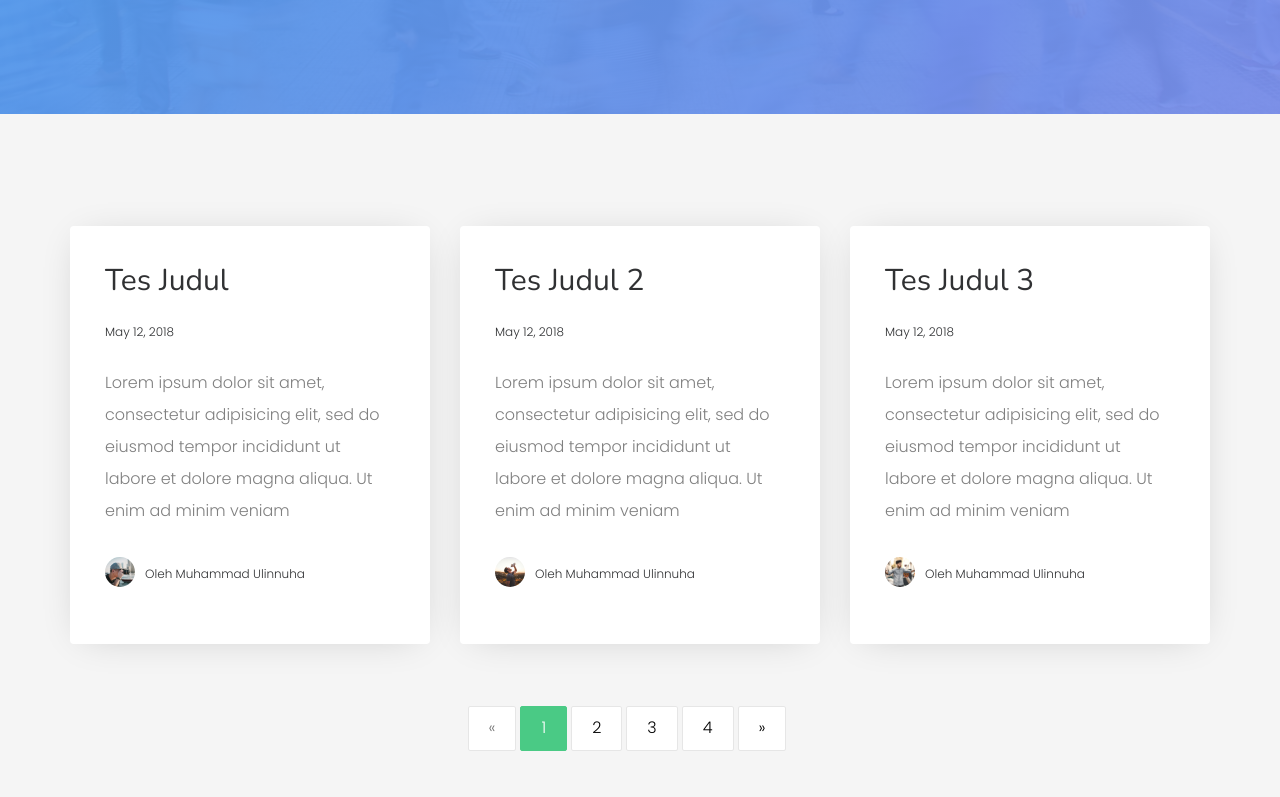
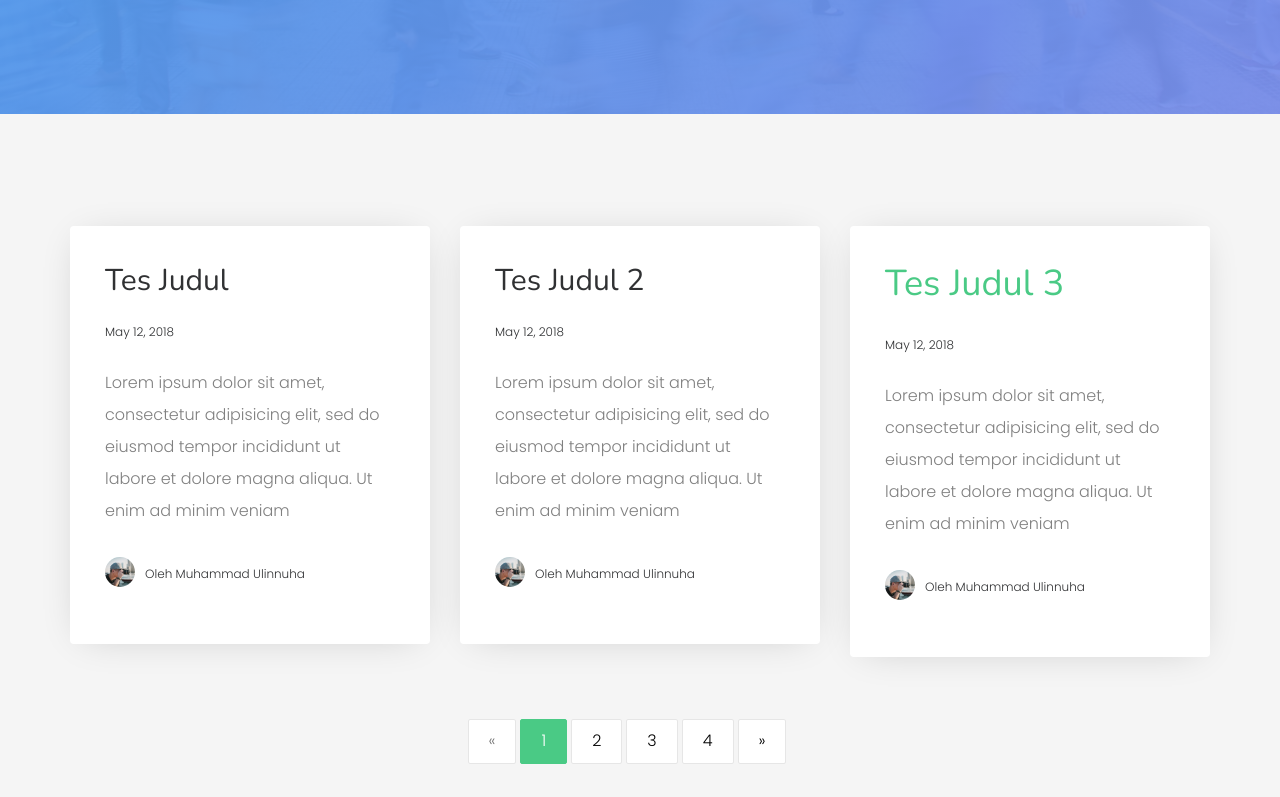
Before and after one commit to zvsvev/zvsvev.github.io, a plain HTML site: page blog.html in a window 1280 px wide. Shown: the part 386-1183 px from the top of the page. Drawn offline with nearby package versions, Linux system fonts and the light colour scheme; files whose address does not match are found by name; a web font is replaced by a local one.

Commit message:
Update blog.html

```diff
--- a/blog.html
+++ b/blog.html
@@ -97,15 +97,15 @@
 							<h2><a href="#">Tes Judul 2</a></h2>
 							<p class="admin"><span>May 12, 2018</span></p>
 							<p>Lorem ipsum dolor sit amet, consectetur adipisicing elit, sed do eiusmod tempor incididunt ut labore et dolore magna aliqua. Ut enim ad minim veniam</p>
-							<p class="author-wrap"><a href="#" class="author-img" style="background-image: url(images/person2.jpg);"></a> <a href="#" class="author">Oleh Muhammad Ulinnuha</a></p>
+							<p class="author-wrap"><a href="#" class="author-img" style="background-image: url(images/person1.jpg);"></a> <a href="#" class="author">Oleh Muhammad Ulinnuha</a></p>
 						</article>
 					</div>
 					<div class="col-md-4 animate-box">
 						<article>
-							<h2><a href="#">Tes Judul 3</a></h2>
+							<h1><a href="#">Tes Judul 3</a></h2>
 							<p class="admin"><span>May 12, 2018</span></p>
 							<p>Lorem ipsum dolor sit amet, consectetur adipisicing elit, sed do eiusmod tempor incididunt ut labore et dolore magna aliqua. Ut enim ad minim veniam</p>
-							<p class="author-wrap"><a href="#" class="author-img" style="background-image: url(images/person3.jpg);"></a> <a href="#" class="author">Oleh Muhammad Ulinnuha</a></p>
+							<p class="author-wrap"><a href="#" class="author-img" style="background-image: url(images/person1.jpg);"></a> <a href="#" class="author">Oleh Muhammad Ulinnuha</a></p>
 						</article>
 					</div>
 				</div>
```
